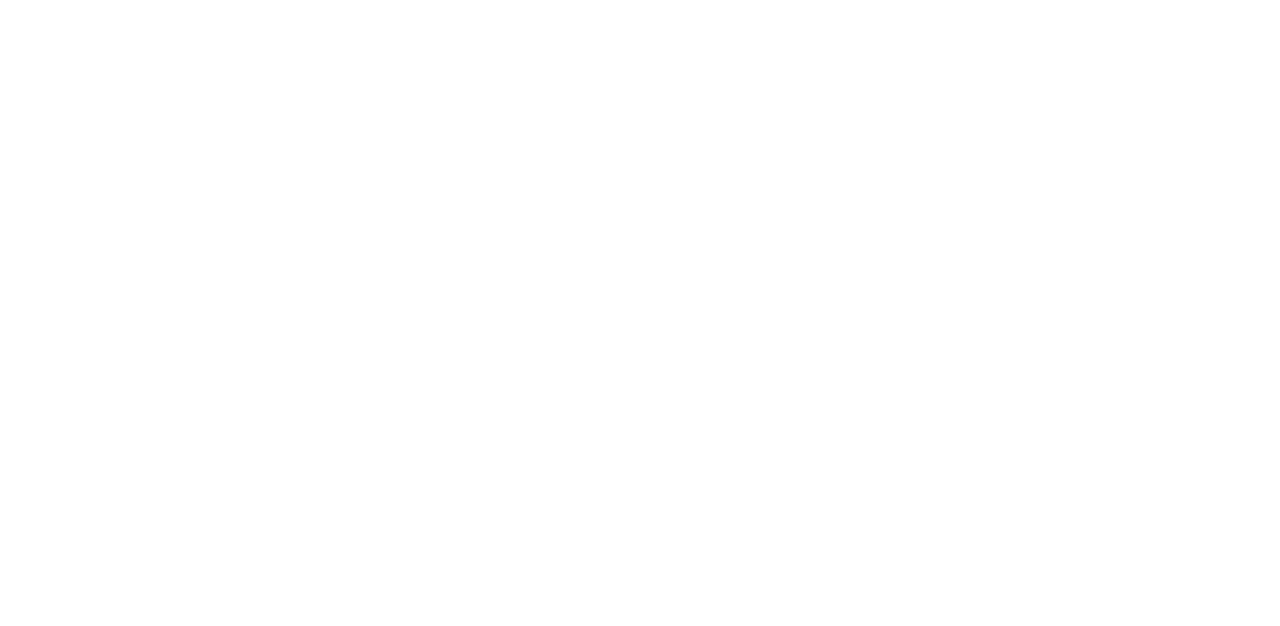
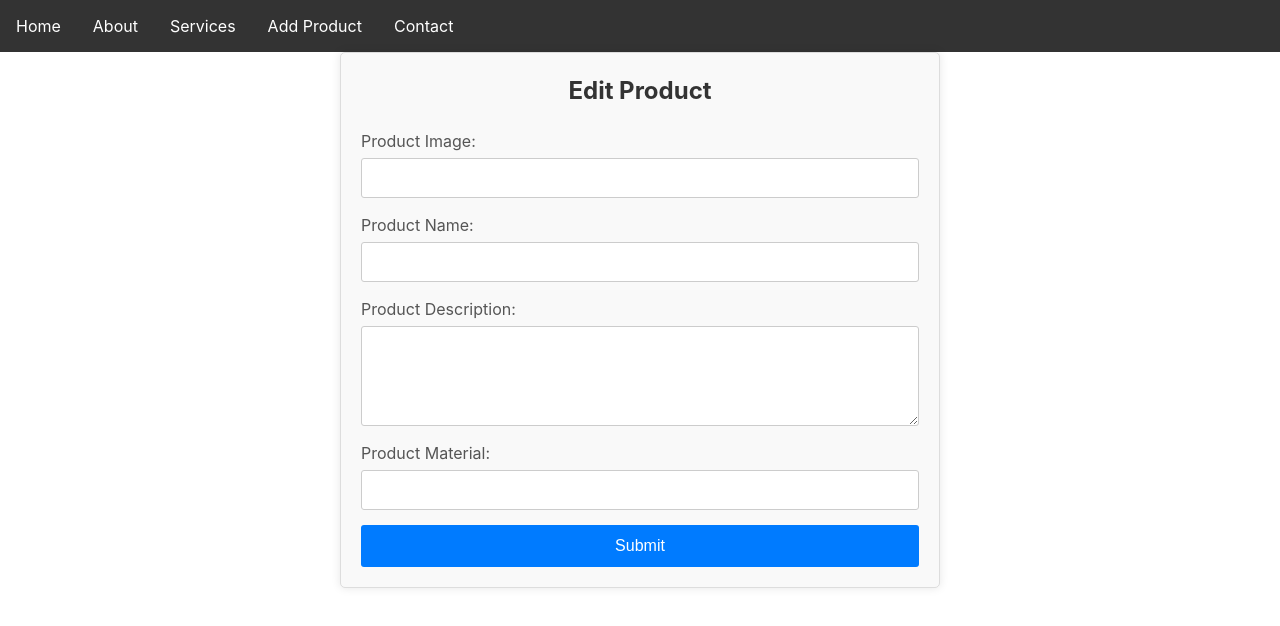
Before and after one commit to git-sandip/cms_react, a React (Vite) app: page /editProduct/1 in a window 1280 px wide. Before the commit this address had no page. Shown: the top 626 px of the page. Built offline with nearby package versions, Linux system fonts and the light colour scheme; no server answers.

Commit message:
added edit product feature

```diff
--- a/src/App.jsx
+++ b/src/App.jsx
@@ -2,6 +2,7 @@ import { BrowserRouter, Route, Routes } from "react-router-dom";
 import Home from "./pages/Home";
 import AddProduct from "./pages/AddProduct";
 import SingleProduct from "./pages/SingleProduct";
+import EditProduct from "./pages/EditProduct";
 
 function App() {
   return (
@@ -10,6 +11,7 @@ function App() {
         <Route path="/" element={<Home />} />
         <Route path="/addProduct" element={<AddProduct />} />
         <Route path="/singleProduct/:id" element={<SingleProduct />} />
+        <Route path="/editProduct/:id" element={<EditProduct />} />
       </Routes>
     </BrowserRouter>
   );
--- /dev/null
+++ b/src/pages/EditProduct.jsx
@@ -0,0 +1,93 @@
+import { useEffect, useState } from "react";
+import axios from "axios";
+import { useNavigate, useParams } from "react-router-dom";
+import Navbar from "../components/Navbar";
+import "../css/AddProduct.css";
+
+const EditProduct = () => {
+  const navigate = useNavigate();
+  const { id } = useParams();
+  const [product, setProduct] = useState({});
+
+  const handleChange = (e) => {
+    const { name, value } = e.target;
+
+    setProduct({
+      ...product,
+      [name]: value,
+    });
+  };
+
+  const editProduct = async (e) => {
+    e.preventDefault();
+    const response = await axios.put(
+      `https://652fbacd6c756603295d8edd.mockapi.io/product/${id}`,
+      product
+    );
+    if (response.status == 200) {
+      navigate("/singleProduct/" + id);
+    } else {
+      alert("Something went wrong . Try again");
+    }
+  };
+
+  const fetchProduct = async () => {
+    const response = await axios.get(
+      `https://652fbacd6c756603295d8edd.mockapi.io/product/${id}`
+    );
+    setProduct(response.data);
+  };
+
+  useEffect(() => {
+    fetchProduct();
+  }, []);
+  return (
+    <>
+      <Navbar />
+      <div id="product-form">
+        <h2>Edit Product</h2>
+        <form onSubmit={editProduct}>
+          <label htmlFor="productImage">Product Image:</label>
+
+          <input
+            type="text"
+            value={product.productImage}
+            id="productImage"
+            name="productImage"
+            onChange={handleChange}
+          />
+
+          <label htmlFor="productName">Product Name:</label>
+          <input
+            value={product.productName}
+            type="text"
+            id="productName"
+            name="productName"
+            onChange={handleChange}
+          />
+
+          <label htmlFor="productDescription">Product Description:</label>
+          <textarea
+            value={product.productDescription}
+            id="productDescription"
+            name="productDescription"
+            rows="4"
+            onChange={handleChange}
+          ></textarea>
+
+          <label htmlFor="productMaterial">Product Material:</label>
+          <input
+            value={product.productMaterial}
+            type="text"
+            id="productMaterial"
+            name="productMaterial"
+            onChange={handleChange}
+          />
+          <button type="submit">Submit</button>
+        </form>
+      </div>
+    </>
+  );
+};
+
+export default EditProduct;
--- a/src/pages/Home.jsx
+++ b/src/pages/Home.jsx
@@ -28,6 +28,7 @@ const Home = () => {
             <h2 className="product-name">{product.productName}</h2>
             <p className="product-description">{product.productDescription}</p>
             <Link to={`/singleProduct/${product.id}`}>See More..</Link>
+            <Link to={`/editProduct/${product.id}`}>Edit</Link>
           </div>
         ))}
       </div>
```
